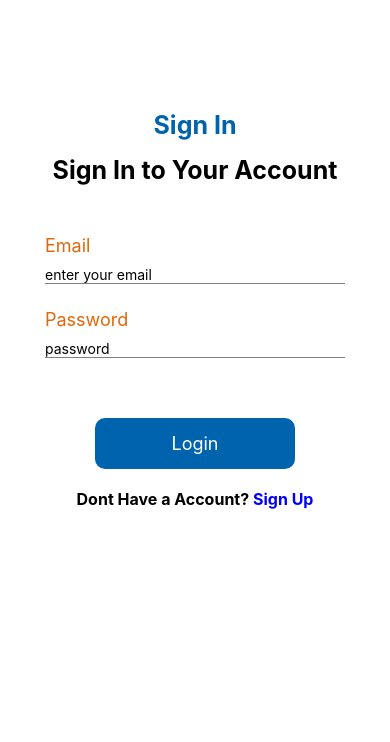
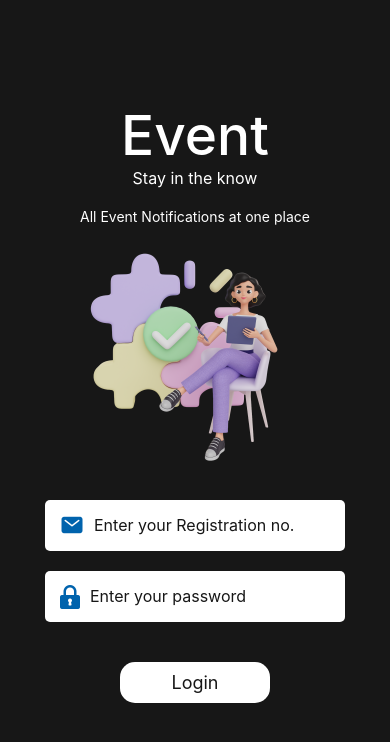
Before and after one commit to Nishant9813/social-media, a React Native app: screen /FistPage in a window 390 px wide. Shown: the top 742 px of the page. Built offline with nearby package versions, Linux system fonts and the light colour scheme.

Commit message:
light mode dark mode with login screen and the ui is change

```diff
--- a/StackNavigator.js
+++ b/StackNavigator.js
@@ -4,14 +4,16 @@ import { NavigationContainer } from '@react-navigation/native'
 import { createNativeStackNavigator } from '@react-navigation/native-stack'
 import LoginScreen from './screens/LoginScreen'
 import RegisterScreen from './screens/RegisterScreen'
+import FirstScreen from './screens/FirstScreen'
 
 const StackNavigator = () => {
     const Stack = createNativeStackNavigator();
   return (
     <NavigationContainer>
         <Stack.Navigator>
-            <Stack.Screen name="Login" component={LoginScreen} options={{headerShown: false}}/>
-            <Stack.Screen name="Register" component={RegisterScreen} options={{headerShown: false}}/>
+            <Stack.Screen name="FistPage" component={FirstScreen} options={{headerShown: false}}/>
+            {/* <Stack.Screen name="Login" component={LoginScreen} options={{headerShown: false}}/> */}
+            {/* <Stack.Screen name="Register" component={RegisterScreen} options={{headerShown: false}}/> */}
         </Stack.Navigator>
     </NavigationContainer>
   )
--- /dev/null
+++ b/screens/FirstScreen.js
@@ -0,0 +1,156 @@
+import React from "react";
+import {
+  Image,
+  KeyboardAvoidingView,
+  Pressable,
+  SafeAreaView,
+  ScrollView,
+  StatusBar,
+  StyleSheet,
+  Text,
+  TextInput,
+  View,
+  useColorScheme,
+} from "react-native";
+import { Ionicons } from "@expo/vector-icons";
+import { Fontisto } from "@expo/vector-icons";
+
+const FirstScreen = () => {
+  const colorScheme = 'dark';
+
+  const colors = {
+    background: colorScheme == "dark" ? "#171717" : "white",
+    text: colorScheme === "dark" ? "white" : "#171717",
+    textInput: colorScheme === "dark" ? "#171717" : "white",
+    inputBackground: colorScheme === "dark" ? "white" : "#7BBADE",
+    buttonBackground: colorScheme === "dark" ? "white" : "#7BBADE",
+    buttonTextColor: colorScheme === "dark" ? "#171717" : "white",
+  };
+
+  return (
+    <SafeAreaView
+      style={[styles.container, { backgroundColor: colors.background }]}
+    >
+      <ScrollView
+        contentContainerStyle={styles.scrollContent}
+        showsVerticalScrollIndicator={false}
+      >
+        <View style={styles.header}>
+          <Text style={[styles.headerText, { color: colors.text }]}>Event</Text>
+          <Text style={[styles.subHeaderText, { color: colors.text }]}>
+            Stay in the know
+          </Text>
+        </View>
+        <Text style={[styles.infoText, { color: colors.text }]}>
+          All Event Notifications at one place
+        </Text>
+
+        <View>
+          <Image
+            source={require("../assets/FirstS.png")}
+            style={styles.image}
+          />
+        </View>
+
+        <View>
+          <View
+            style={[
+              styles.inputContainer,
+              { backgroundColor: colors.inputBackground },
+            ]}
+          >
+            <Ionicons name="mail" size={24} color={"#0063AD"} />
+            <TextInput
+              placeholder="Enter your Registration no."
+              placeholderTextColor="#171717"
+              style={[styles.inputField, { color: colors.textInput }]}
+            />
+          </View>
+          <View
+            style={[
+              styles.inputContainer,
+              { backgroundColor: colors.inputBackground },
+            ]}
+          >
+            <Fontisto name="locked" size={24} color={"#0063AD"} />
+            <TextInput
+              placeholder="Enter your password"
+              placeholderTextColor="#171717"
+              style={[styles.inputField, { color: colors.textInput }]}
+            />
+          </View>
+          <Pressable
+            style={[
+              styles.button,
+              { backgroundColor: colors.buttonBackground },
+            ]}
+          >
+            <Text
+              style={[styles.buttonText, { color: colors.buttonTextColor }]}
+            >
+              Login
+            </Text>
+          </Pressable>
+        </View>
+      </ScrollView>
+    </SafeAreaView>
+  );
+};
+
+export default FirstScreen;
+
+const styles = StyleSheet.create({
+  container: {
+    flex: 1,
+    alignItems: "center",
+  },
+  scrollContent: {
+    flexGrow: 1,
+    justifyContent: "center",
+    alignItems: "center",
+  },
+  header: {
+    marginTop: 0,
+    alignItems: "center",
+  },
+  headerText: {
+    fontSize: 55,
+    fontWeight: "500",
+  },
+  subHeaderText: {
+    fontSize: 16,
+  },
+  infoText: {
+    marginTop: 20,
+  },
+  image: {
+    width: 224,
+    height: 255,
+  },
+  inputContainer: {
+    flexDirection: "row",
+    alignItems: "center",
+    marginTop: 20,
+    borderRadius: 5,
+    paddingHorizontal: 15,
+    width: 300,
+    gap: 10,
+  },
+  inputField: {
+    flex: 1,
+    height: 51,
+    fontSize: 16,
+  },
+  button: {
+    width: 150,
+    padding: 10,
+    margin: 40,
+    marginLeft: "auto",
+    marginRight: "auto",
+    borderRadius: 15,
+  },
+  buttonText: {
+    fontSize: 18,
+    textAlign: "center",
+  },
+});
```
Also changed, not shown: assets/FirstS.png (added), assets/FirstS1.png (added).
